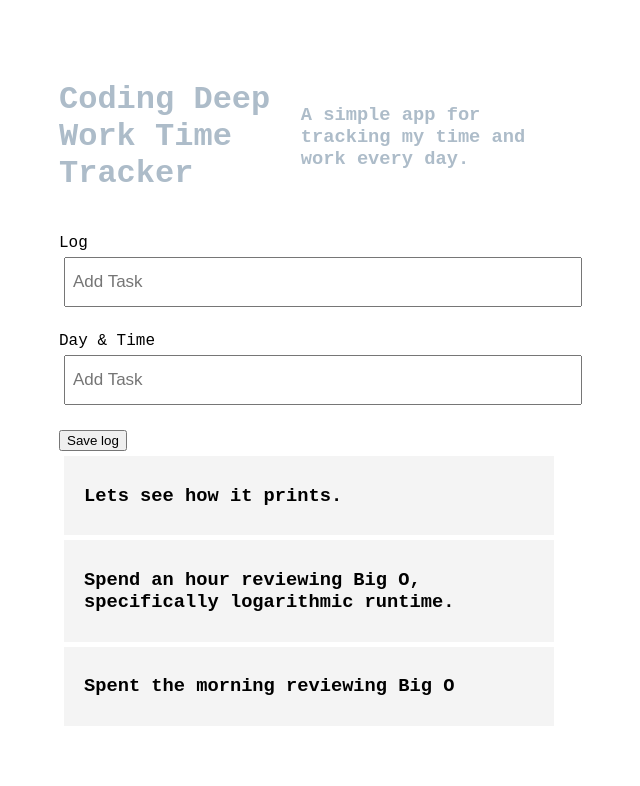
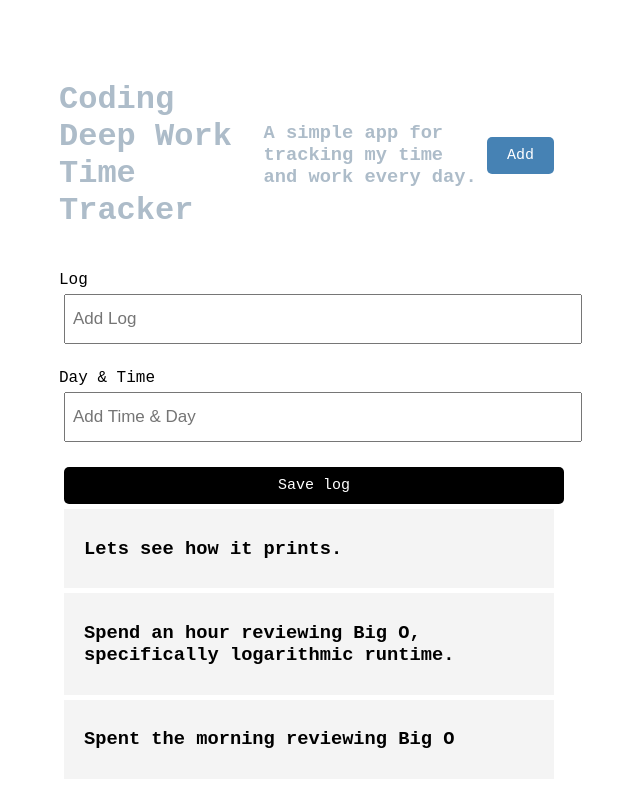
Before and after one commit to Kaitlyn-Lynette/Deep-Work-React-App, a React (Create React App) app: page / in a window 1280 px wide. Shown: the top 786 px of the page, without its empty margins (331-971 px from the left). Built offline with nearby package versions, Linux system fonts and the light colour scheme.

Commit message:
Added a button

```diff
--- a/src/App.js
+++ b/src/App.js
@@ -24,7 +24,10 @@ function App() {
 
   //Add Log
   const addLog = (log) => {
-    console.log(log)
+    const id = Math.floor(Math.random()*1000) +1
+    const newLog = {id, ...log}
+    console.log(newLog)
+    setLogs([...logs, newLog])
   }
 
   return (
--- a/src/components/AddLog.js
+++ b/src/components/AddLog.js
@@ -25,7 +25,7 @@ const AddLog = ({onAdd}) => {
                 <label>Log</label>
                 <input
                 type='text'
-                placeholder='Add Task'
+                placeholder='Add Log'
                 value={text}
                 onChange={(e)=>setText(e.target.value)} />
             </div>
@@ -33,7 +33,7 @@ const AddLog = ({onAdd}) => {
                 <label>Day & Time</label>
                 <input
                 type='text'
-                placeholder='Add Task'
+                placeholder='Add Time & Day'
                 value={day}
                 onChange={(e)=>setDay(e.target.value)} />
             </div>
--- /dev/null
+++ b/src/components/Button.js
@@ -0,0 +1,23 @@
+import PropTypes from 'prop-types'
+
+const Button = ({color, text, onClick}) => {
+
+    return (
+        <button
+        onClick={onClick}
+        style= {{backgroundColor: color}}
+        className='btn'>{text}</button>
+    )
+}
+
+export default Button
+
+Button.defaultProps = {
+    color: 'steelblue'
+}
+
+Button.propTypes = {
+    text: PropTypes.string,
+    color: PropTypes.string,
+    onClick: PropTypes.func
+}
--- a/src/components/Header.js
+++ b/src/components/Header.js
@@ -1,10 +1,15 @@
 import PropTypes from 'prop-types'
+import Button from './Button'
 
 const Header = ({title, subtitle}) => {
+    const onClick = ()=> {
+        console.log('click')
+    }
     return (
         <header className='header'>
             <h1>{title}</h1>
             <h3>{subtitle}</h3>
+            <Button text='Add' onClick={onClick}></Button>
         </header>
     )
 }
--- a/src/index.css
+++ b/src/index.css
@@ -49,3 +49,30 @@
   padding: 3px 7px;
   font-size: 17px;
 }
+
+.btn {
+  display: inline-block;
+  background: #000;
+  color: #fff;
+  border: none;
+  padding: 10px 20px;
+  margin: 5px;
+  border-radius: 5px;
+  cursor: pointer;
+  text-decoration: none;
+  font-size: 15px;
+  font-family: inherit;
+}
+
+.btn:focus {
+  outline: none;
+}
+
+.btn:active {
+  transform: scale(0.98);
+}
+
+.btn-block {
+  display: block;
+  width: 100%;
+}
```
